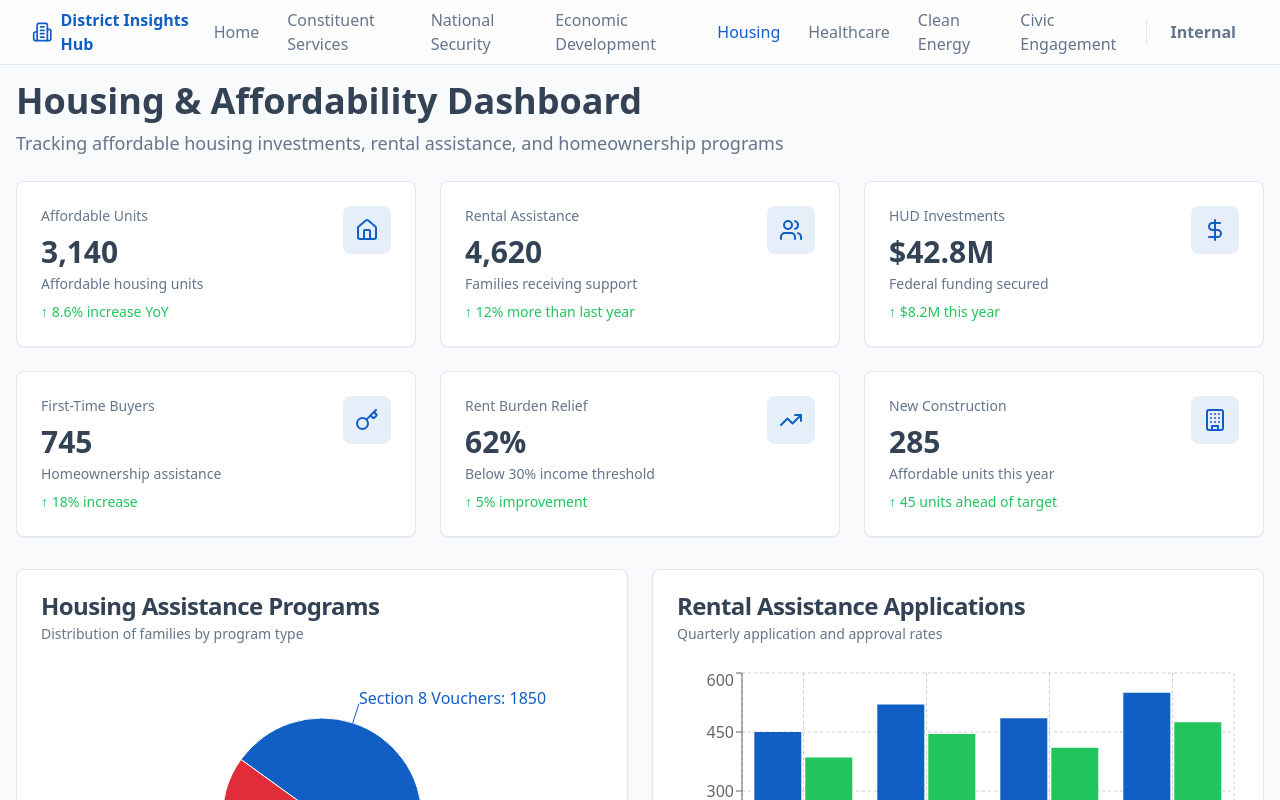
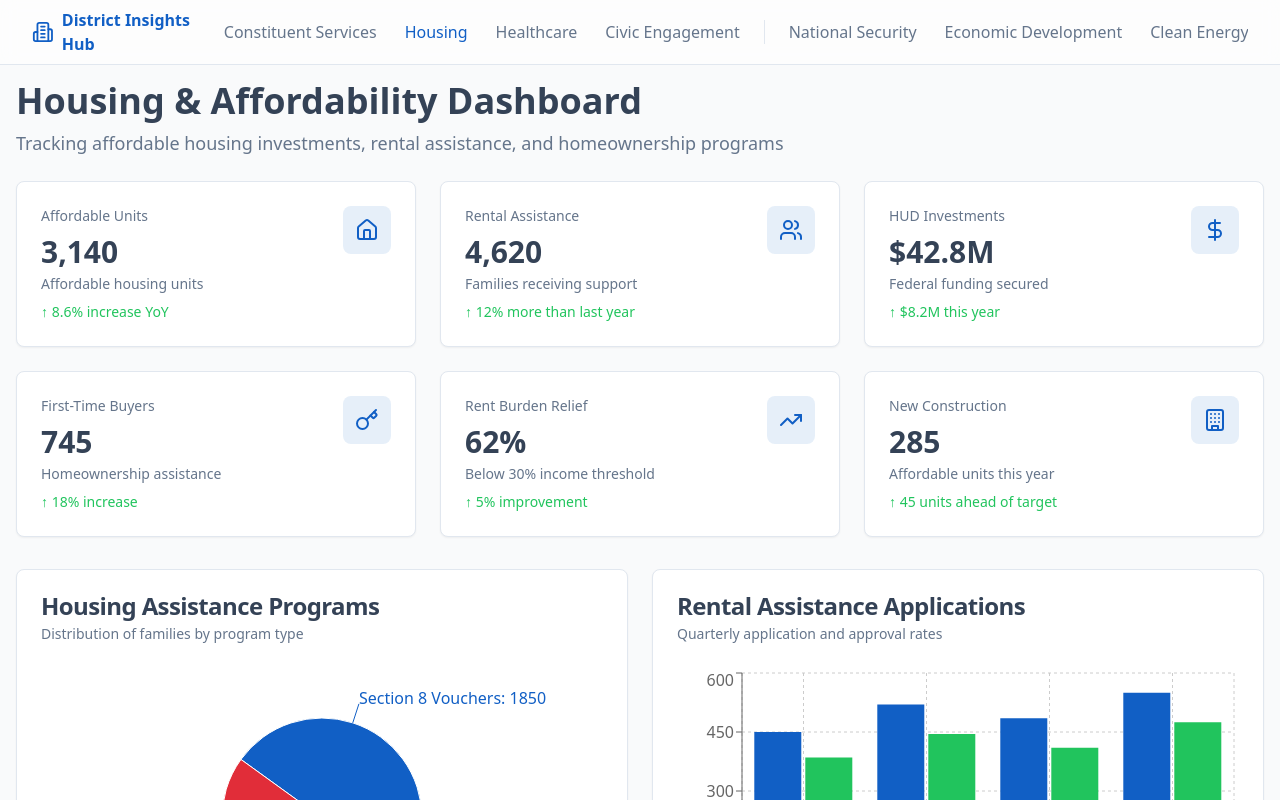
Before and after one commit to dmitrydolnikov/district-insights-hub, a React (Vite) app: page /housing in a window 1280 px wide. Shown: the top 800 px of the page. Built offline with nearby package versions, Linux system fonts and the light colour scheme; the HTML template or start-up script is replaced by a standard one.

Commit message:
menu changes

```diff
--- a/src/components/Header.tsx
+++ b/src/components/Header.tsx
@@ -1,20 +1,42 @@
 import { Link, useLocation } from "react-router-dom";
-import { Building2 } from "lucide-react";
+import { Building2, Menu } from "lucide-react";
+import { useState } from "react";
+import { Button } from "@/components/ui/button";
+import { Sheet, SheetContent, SheetTrigger } from "@/components/ui/sheet";
 
 const Header = () => {
   const location = useLocation();
+  const [mobileMenuOpen, setMobileMenuOpen] = useState(false);
 
-  const navItems = [
-    { path: "/", label: "Home" },
+  // Group 1: Services & Engagement (direct constituent services)
+  const servicesGroup = [
     { path: "/constituent-services", label: "Constituent Services" },
+    { path: "/housing", label: "Housing" },
+    { path: "/healthcare", label: "Healthcare" },
+    { path: "/civic-engagement", label: "Civic Engagement" },
+  ];
+
+  // Group 2: Policy & Operations (broader policy areas and internal tools)
+  const policyGroup = [
     { path: "/national-security", label: "National Security" },
     { path: "/economic-development", label: "Economic Development" },
-    { path: "/housing", label: "Housing" },
-    { path: "/healthcare", label: "Healthcare" },
     { path: "/clean-energy", label: "Clean Energy" },
-    { path: "/civic-engagement", label: "Civic Engagement" },
-    { path: "/internal", label: "Internal" },
+    { path: "/internal", label: "Internal", isInternal: true },
   ];
+
+  const NavLink = ({ item }: { item: { path: string; label: string; isInternal?: boolean } }) => (
+    <Link
+      to={item.path}
+      onClick={() => setMobileMenuOpen(false)}
+      className={`px-3 py-2 text-base font-medium transition-colors hover:text-primary ${
+        location.pathname === item.path
+          ? "text-primary"
+          : "text-muted-foreground"
+      } ${item.isInternal ? "font-bold" : ""}`}
+    >
+      {item.label}
+    </Link>
+  );
 
   return (
     <header className="sticky top-0 z-50 w-full border-b bg-card/95 backdrop-blur supports-[backdrop-filter]:bg-card/60">
@@ -23,35 +45,46 @@ const Header = () => {
           <Building2 className="h-6 w-6" />
           <span className="hidden sm:inline">District Insights Hub</span>
         </Link>
-        <nav className="ml-auto flex gap-1 items-center">
-          {navItems.slice(0, -1).map((item) => (
-            <Link
-              key={item.path}
-              to={item.path}
-              className={`px-3 py-2 text-base font-medium transition-colors hover:text-primary ${
-                location.pathname === item.path
-                  ? "text-primary"
-                  : "text-muted-foreground"
-              }`}
-            >
-              {item.label}
-            </Link>
-          ))}
-          <div className="h-6 w-px bg-border mx-2" />
-          {navItems.slice(-1).map((item) => (
-            <Link
-              key={item.path}
-              to={item.path}
-              className={`px-3 py-2 text-base font-bold transition-colors hover:text-primary ${
-                location.pathname === item.path
-                  ? "text-primary"
-                  : "text-muted-foreground"
-              }`}
-            >
-              {item.label}
-            </Link>
-          ))}
+
+        {/* Desktop Navigation - scrollable on medium screens */}
+        <nav className="ml-auto hidden md:flex gap-1 items-center overflow-x-auto scrollbar-hide max-w-[calc(100vw-200px)] lg:max-w-none">
+          <div className="flex gap-1 items-center min-w-max">
+            {/* Group 1: Services & Engagement */}
+            {servicesGroup.map((item) => (
+              <NavLink key={item.path} item={item} />
+            ))}
+            {/* Divider between groups */}
+            <div className="h-6 w-px bg-border mx-2 flex-shrink-0" />
+            {/* Group 2: Policy & Operations */}
+            {policyGroup.map((item) => (
+              <NavLink key={item.path} item={item} />
+            ))}
+          </div>
         </nav>
+
+        {/* Mobile Navigation */}
+        <Sheet open={mobileMenuOpen} onOpenChange={setMobileMenuOpen}>
+          <SheetTrigger asChild className="md:hidden ml-auto">
+            <Button variant="ghost" size="icon">
+              <Menu className="h-6 w-6" />
+              <span className="sr-only">Toggle menu</span>
+            </Button>
+          </SheetTrigger>
+          <SheetContent side="right" className="w-[300px] sm:w-[400px]">
+            <nav className="flex flex-col gap-4 mt-8">
+              {/* Group 1: Services & Engagement */}
+              {servicesGroup.map((item) => (
+                <NavLink key={item.path} item={item} />
+              ))}
+              {/* Divider between groups */}
+              <div className="h-px bg-border my-2" />
+              {/* Group 2: Policy & Operations */}
+              {policyGroup.map((item) => (
+                <NavLink key={item.path} item={item} />
+              ))}
+            </nav>
+          </SheetContent>
+        </Sheet>
       </div>
     </header>
   );
--- a/src/index.css
+++ b/src/index.css
@@ -103,3 +103,13 @@ All colors MUST be HSL.
     @apply bg-background text-foreground;
   }
 }
+
+@layer utilities {
+  .scrollbar-hide {
+    -ms-overflow-style: none;
+    scrollbar-width: none;
+  }
+  .scrollbar-hide::-webkit-scrollbar {
+    display: none;
+  }
+}
```
